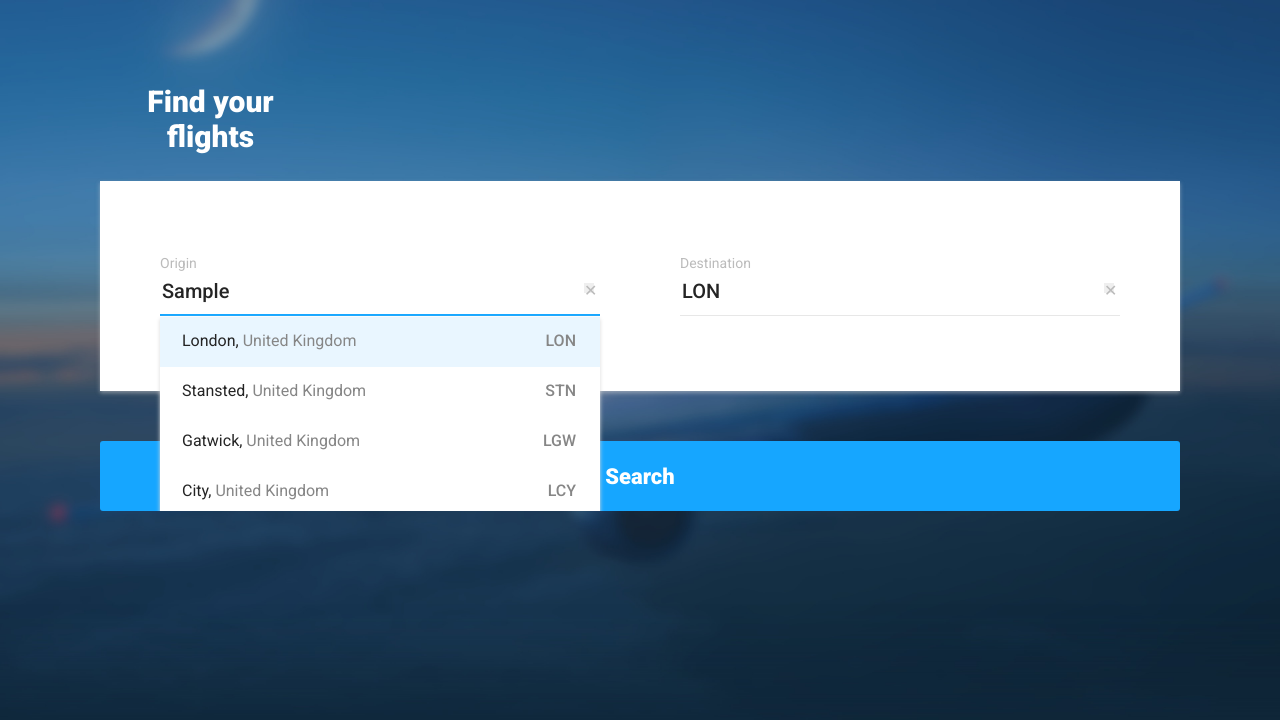
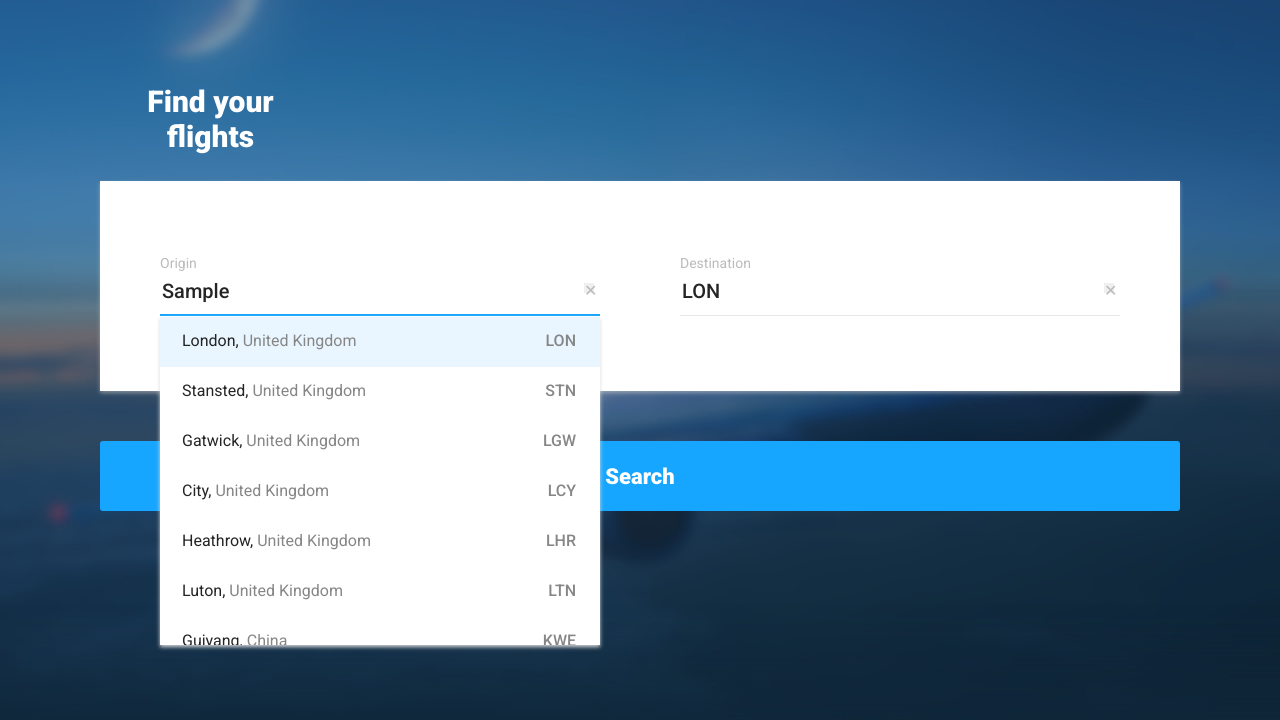
Before and after one commit to jBugman/styled-ts, a React app: page / in a window 1280 px wide. Both pictures are taken after typing "Sample" into the empty fields and a click on the button "Search". Shown: the top 720 px of the page. Built offline with nearby package versions, Linux system fonts and the light colour scheme.

Commit message:
Fixed cropped page, capped suggestion list height

```diff
--- a/src/App.tsx
+++ b/src/App.tsx
@@ -23,11 +23,12 @@ const Background = styled.div`
 const fakeContentPadding = 10; // form shadow fix
 
 const Content = styled.div`
+  box-sizing: border-box;
+  height: 100%;
   margin: 0 auto;
   overflow: auto;
+  padding: 0 ${fakeContentPadding}px;
   width: ${1080 + 2 * fakeContentPadding}px;
-  padding: 0 ${fakeContentPadding}px;
-  box-sizing: border-box;
 `
 
 const Title = styled.h1`
--- a/src/components/Suggestion.tsx
+++ b/src/components/Suggestion.tsx
@@ -2,6 +2,8 @@ import * as React from 'react';
 import styled from 'styled-components';
 
 import { Place, placeDescription } from '../models/place';
+
+export const itemHeight = 50
 
 export interface ItemProps {
   active?: boolean;
@@ -14,7 +16,7 @@ const Item = styled.li`
   display: flex;
   font-family: 'Roboto', sans-serif;
   font-size: 16px;
-  height: 50px;
+  height: ${itemHeight}px;
   justify-content: space-between;
   padding: 16px 24px 15px 22px;
   width: 100%;
--- a/src/components/Suggestions.tsx
+++ b/src/components/Suggestions.tsx
@@ -2,11 +2,15 @@ import * as React from 'react';
 import styled from 'styled-components';
 
 import { Place } from '../models/place'
-import { Suggestion, SuggestionProps } from './Suggestion';
+import { Suggestion, SuggestionProps, itemHeight } from './Suggestion';
+
+const MAX_ITEMS = 6 // It looks better this way but now we should handle scroll on keyboard events
 
 const List = styled.ul`
   background: #fff;
   box-shadow: 0 2px 4px 0 #d9d9d9;
+  max-height: ${(MAX_ITEMS + 0.55) * itemHeight}px;
+  overflow-y: scroll;
 `
 
 export interface SuggestionsProps {
@@ -14,7 +18,7 @@ export interface SuggestionsProps {
   places: Place[];
 }
 
-interface Props extends SuggestionsProps, SuggestionProps {}
+interface Props extends SuggestionsProps, SuggestionProps { }
 
 export const Suggestions = ({
   activeIndex,
```
